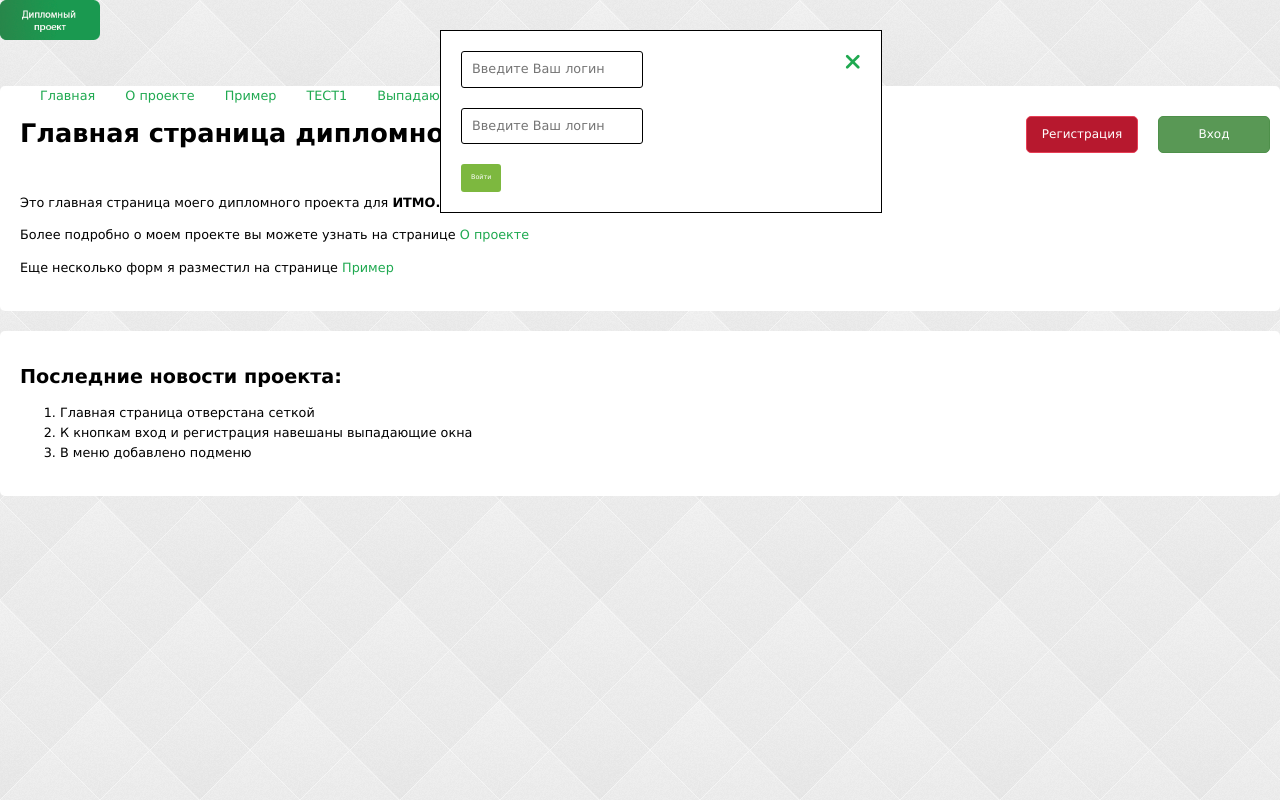
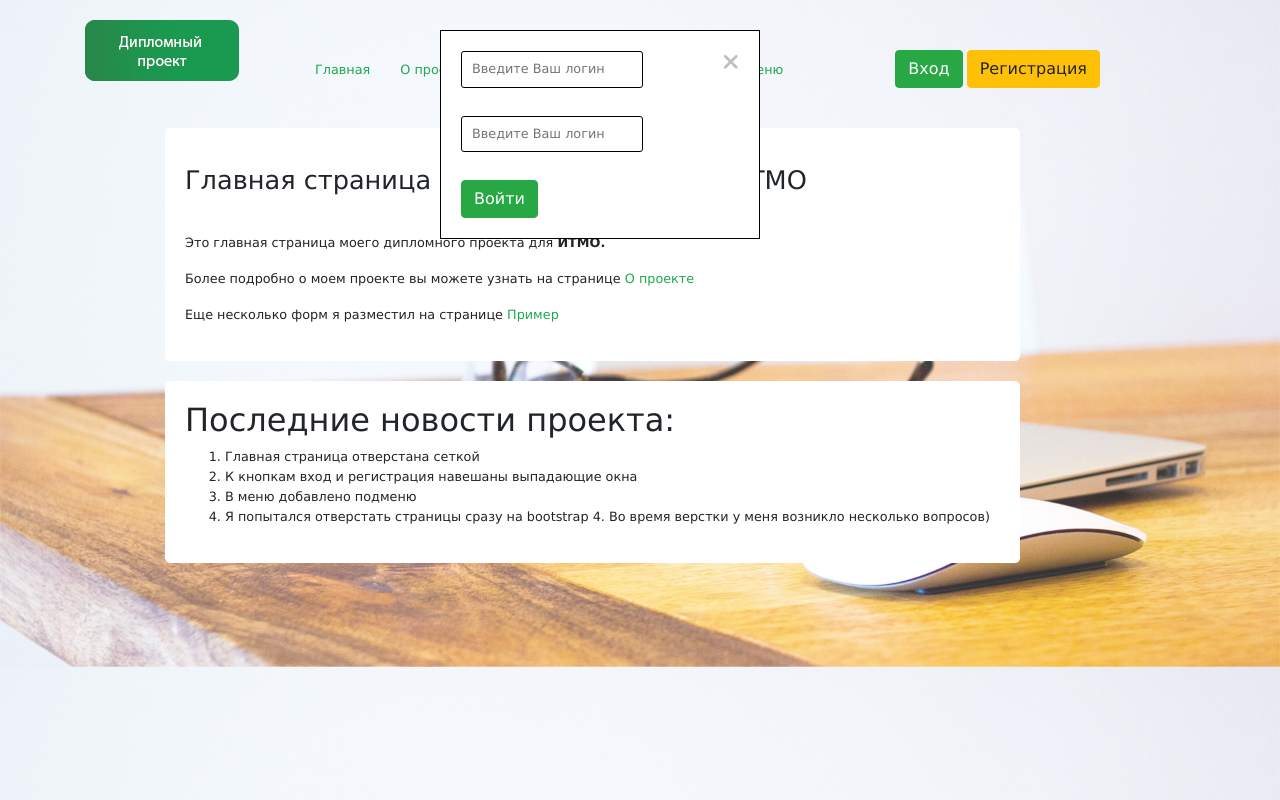
Before and after one commit to dimaxp/itmo, a plain HTML site: page index.html in a window 1280 px wide. Both pictures are taken after a click on the link "Вход". Drawn offline with nearby package versions, Linux system fonts and the light colour scheme.

Commit message:
boot 4 two

```diff
--- a/css/style.css
+++ b/css/style.css
@@ -1,9 +1,10 @@
 @import url(normalize.css);
 body {font-family: Verdana; font-size: 0.8em; line-height: 20px; background-image: url("../images/bg.png")}
+.in {background-image: url("../images/bg-01-1920x1000.jpg");  background-size: cover;}
 nav {position: relative;}
 ul li {list-style-type: none;}
 ul.menu li {list-style-type: none; float:left; margin-right: 30px;}
-ul.menu li > ul {display: none;width: 140px;background: #fff;overflow: hidden; position: absolute;     margin-left: -20px;}
+ul.menu li > ul {display: none; background: #fff;overflow: hidden; position: absolute; margin-left: -20px; z-index:99999999;}
 ul.menu li:hover > ul {display: block;  }
 ul.menu li ul li {margin-right: 10px; display: block; margin-bottom: 10px; margin-top: 10px; }
 ul.menu li ul li a:hover {text-decoration: underline;}
@@ -13,52 +14,35 @@ input:hover {background: #f8f3f3;}
 input:focus {background: #e8ebe5;}
 button {font-size: 0.5em; word-wrap: break-word; color: #ffffff; background: #7db83f; border: none;  border-radius: 3px; padding: 10px; cursor: pointer; }
 button:hover {background: #599855;}
-
+.verhindex {margin-top: 20px; margin-bottom: 40px;}
 #zadacha {border-radius: 0px; border-top:0px;     border-bottom: 2px solid #72ce61; border-left:0px; border-right: 0px;}
 #zametka_name {width:100%; min-height: 100px; border-radius: 3px; border: 1px solid #76cf65; padding: 10px;}
 #sgroup {width: 400px;padding: 10px; border: 1px solid #5b9f5a;}
 .menu {margin-top: 40px;}
-.popvhod {display: none; position: fixed; top:30px; margin-left: -200px; left:50%; width: 400px; background: #fff; border: 1px solid #000; padding: 20px;}
+.popvhod {display: none; position: fixed; top:30px;   background: #fff; border: 1px solid #000; padding: 20px;}
 .popvhod:target {display: block;}
-.popreg {display: none; position: fixed; top:30px; margin-left: -200px; left:50%; width: 400px; background: #fff; border: 1px solid #000; padding: 20px;}
+.popreg {display: none; position: fixed; top:30px;  background: #fff; border: 1px solid #000; padding: 20px;}
 .popreg:target {display: block;}
 .close {float: right; font-size: 22px;}
 .close:hover {color:#000;}
-.knopka {width: 110px;float: right;display: block;border: 1px solid;margin: 10px;margin-top: 30px;text-align: center;height: 35px;line-height: 35px;font-size: 12px;border-radius: 5px; color:#fff;}
+.knopka {margin-top: 30px;}
 .mygren {    background: #599855;border-color: #4e904a;}
 .mygren:hover {background:#75c070}
 .myred{    background: #b7182e;border-color: #e73e55;}
 .myred:hover {background:#e73e55}
 .content {background: #fff; padding: 20px; border-radius: 5px; margin-bottom: 20px;}
-
-
 .zadacha{margin-top:1.5em; line-height: 4em; background: #fff;border: 1px solid #DDD;overflow: hidden;margin-bottom: 10px; border-radius: 5px;}
 .gotovo {color:#599855; cursor: pointer;    font-size: 3em; }
-
-.block_zapis_zametki {background: #FFF;
-    padding: 0 20px 20px 20px;
-    border: 1px solid #ECE8E8;
-    border-radius: 5px; margin-top:1.5em;
-}
+.block_zapis_zametki {background: #FFF;padding: 0 20px 20px 20px;border: 1px solid #ECE8E8;border-radius: 5px; margin-top:1.5em;}
 .verhpage {height:10em; margin-top: 2em;}
-
 .data {color:#ad9c9c}
-
-.delet_zametka i {
-    cursor: pointer;
-    margin-top: 15px;
-    color: #599855;
-}
-
-
-
-
+.delet_zametka i {cursor: pointer;margin-top: 15px;color: #599855;}
 legend {color:#599855;}
-
 ul.vnmenu {margin-top: 20px;}
 ul.vnmenu li {float:right; margin-left: 20px;}
+:focus {outline: none;}
 
-
-:focus {
-    outline: none;
+@media screen and (min-width:768px){
+.popvhod {margin-left: -200px; left:50%; }
+.popreg {margin-left: -200px; left:50%;}
 }
--- a/index.html
+++ b/index.html
@@ -6,17 +6,18 @@
     <meta name="description" content="Дипломная работа для итомо">
     <meta name="keywords" content="Дипломная работа, итомо, проект, git, html, php">
     <meta name="viewport" content="width=device-width, initial-scale=1, user-scalable=no">
+    <link rel="stylesheet" href="https://maxcdn.bootstrapcdn.com/bootstrap/4.0.0/css/bootstrap.min.css" integrity="sha384-Gn5384xqQ1aoWXA+058RXPxPg6fy4IWvTNh0E263XmFcJlSAwiGgFAW/dAiS6JXm" crossorigin="anonymous">
     <link rel="stylesheet" href="css/style.css">
     <script src="https://use.fontawesome.com/f1830abe11.js"></script>
 </head>
-<body>
+<body class="in">
 <div class="container">
 
-    <div class="row">
-    <div class="col-2 offset-1 shapka">
-        <img class="logo" width="100" src="images/logo.png"> </div>
+    <div class="row verhindex">
+    <div class="col-md-2 col-12 shapka">
+        <img class="logo" src="images/logo.png"> </div>
         <!--Знаю о том, что изображение лучше сделать по размеру, но пока не установил фотошоп-->
-        <nav class="col-6">
+        <nav class="col-md-6 col-12">
             <ul class="menu">
                 <li><a href="index.html">Главная</a></li>
                 <li><a href="about.html">О проекте</a></li>
@@ -32,20 +33,20 @@
             </ul>
         </nav>
 
-        <div class="col-3">
-            <a href="#popvhod" class="knopka mygren">Вход</a>
-            <a href="#popreg" class="knopka myred">Регистрация</a>
+        <div class="col-md-3 col-12 text-right">
+            <a href="#popvhod" class="knopka btn btn-success">Вход</a>
+            <a href="#popreg" class="knopka btn btn-warning">Регистрация</a>
         </div>
 
 
     </div>
 
 
-</div>
+
 
 
 <div class="row">
-<div class="col-6 offset-3 content">
+<div class="col-md-9 col-10 offset-1 content">
     <h1>Главная страница дипломного проекта ИТМО</h1>
     <br>
     <p>Это главная страница моего дипломного проекта для <strong>ИТМО.</strong></p>
@@ -60,13 +61,14 @@
 
 
     <div class="row">
-<div class="col-6 offset-3 content">
+<div class="col-md-9 col-10 offset-1 content">
     <h2>Последние новости проекта:</h2>
 
     <ol>
     <li>Главная страница отверстана сеткой</li>
     <li>К кнопкам вход и регистрация навешаны выпадающие окна</li>
     <li>В меню добавлено подменю</li>
+        <li>Я попытался отверстать страницы сразу на bootstrap 4. Во время верстки у меня возникло несколько вопросов)</li>
     </ol>
 </div>
     </div>
@@ -74,10 +76,10 @@
 
 
 
+</div>
 
 
-
-<div id="popvhod" class="popvhod">
+<div id="popvhod" class="popvhod col-md-3 col-12">
 
 
     <a href="#" class="close"><i class="fa fa-times close" aria-hidden="true"></i></a>
@@ -95,7 +97,7 @@
                     <input id="passw" required placeholder="Введите Ваш логин" type="password"></label>
     </div>
     <br>
-                <button type="submit">Войти</button>
+                <button class="btn btn-success" type="submit">Войти</button>
 
 
 
@@ -105,7 +107,7 @@
 
 
 
-<div id="popreg" class="popreg">
+<div id="popreg" class="popreg col-md-3 col-12">
     <a href="#" class="close"><i class="fa fa-times close" aria-hidden="true"></i></a>
     <div class="clear"></div>
 <form name="register" action="#">
@@ -133,7 +135,7 @@
             <label for="passw_reg">
                 <input id="passw_reg" name="passw_reg" required placeholder="Повторите пароль" type="password"></label>
         </div><br>
-        <button type="submit">Зарегистрироваться</button>
+        <button class="btn btn-success" type="submit">Зарегистрироваться</button>
 
 
 
```
Also changed, not shown: about.html (+25 -7 lines), page.html (+1 -1 lines), images/bg-01-1920x1000.jpg (added).
